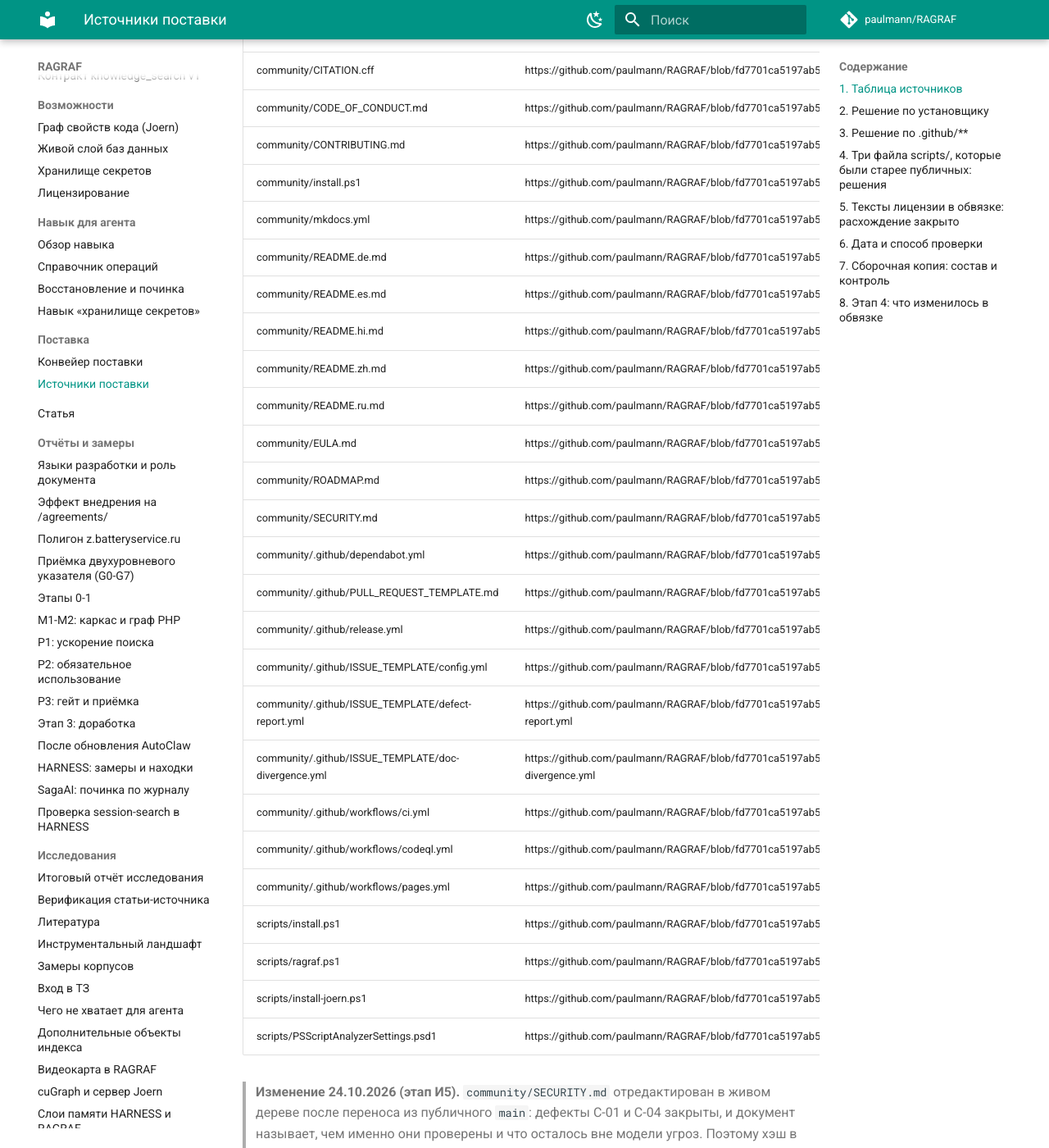
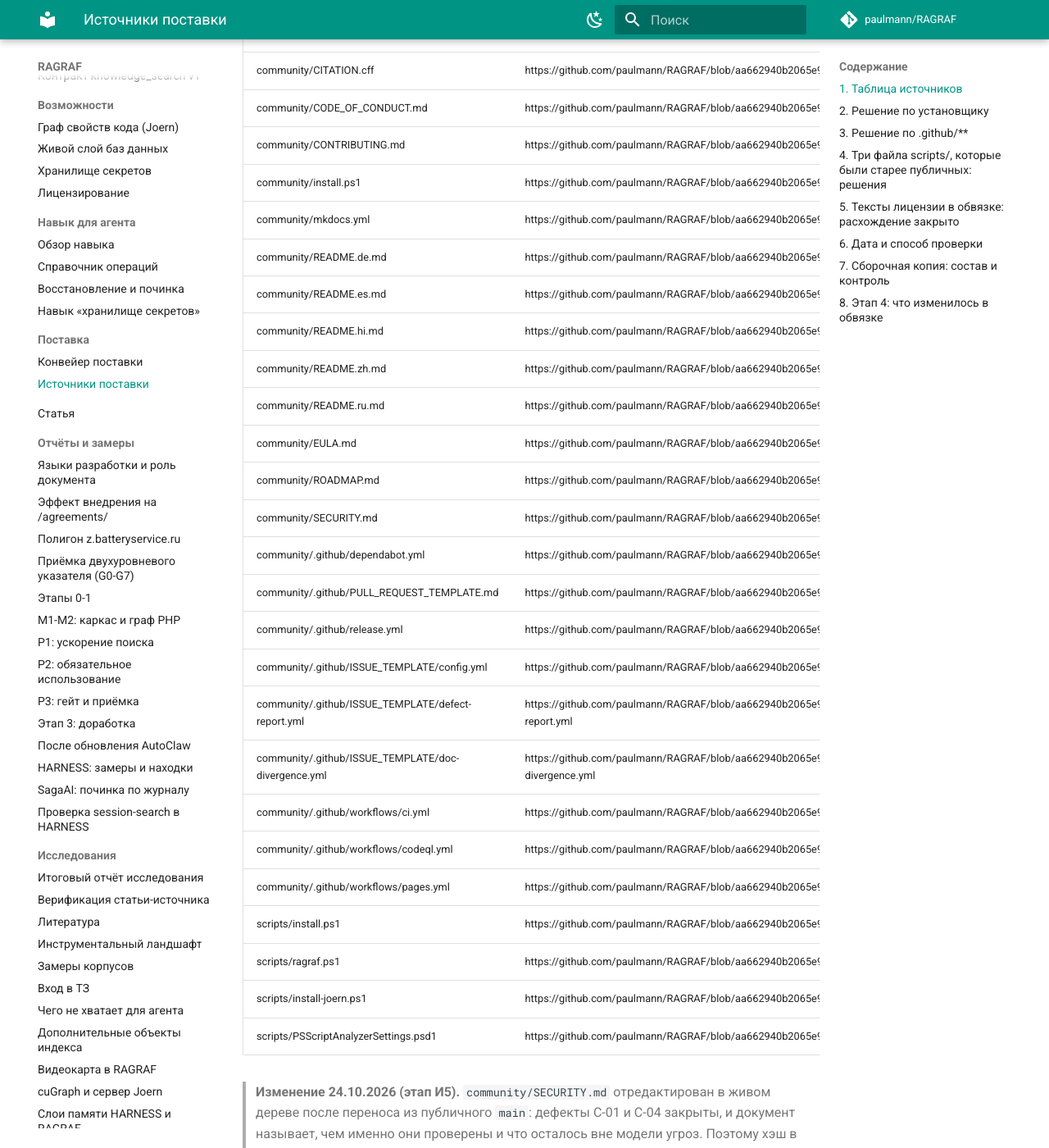
Before and after one commit to paulmann/RAGRAF, an MkDocs documentation site: the page built from docs/03_implementation/RELEASE-SOURCES.md, in a window 1280 px wide and 1400 px high, scrolled down 1111 px. Shown: the whole window at 82% size. Built offline with MkDocs 1.6.1 and Material for MkDocs 9.7.7, drawn with Linux system fonts in a browser that asks for light colours; comment, search, counter and statistics services are not loaded; some of the changed lines change nothing that is shown; some of the changed text lies outside the part shown.

Commit message:
docs: таблица источников сверена на голове aa66294

```diff
--- a/docs/03_implementation/RELEASE-SOURCES.md
+++ b/docs/03_implementation/RELEASE-SOURCES.md
@@ -7,7 +7,7 @@
 в таком состоянии теряла обвязку целиком — и заметить это можно было только
 сверкой, которой до сих пор никто не делал.
 
-**Публичный `main` на момент сверки:** `fd7701ca5197ab55a7ae3b24f11e8e1483118fdd`
+**Публичный `main` на момент сверки:** `aa662940b2065e92ae1e8892f583c6bbee7934e8`
 (2026-10-22 00:55:51 +0300, «docs: add agent installation and usage guide»),
 репозиторий https://github.com/paulmann/RAGRAF, клон в песочнице
 `%TEMP%\ragraf-pub-20261024-175225` (`git clone --depth 50`, затем
@@ -38,33 +38,33 @@
 
 | файл в дереве | источник (URL + коммит) | sha256 в публичном main | sha256 в дереве | совпадает | путь в поставке |
 |---|---|---|---|---|---|
-| community/CHANGELOG.md | https://github.com/paulmann/RAGRAF/blob/fd7701ca5197ab55a7ae3b24f11e8e1483118fdd/CHANGELOG.md | 801a6ade05de5fc19a448d92a82879dc4a7559992a76810d9471362c183e51e9 | 801a6ade05de5fc19a448d92a82879dc4a7559992a76810d9471362c183e51e9 | да | CHANGELOG.md |
-| community/CITATION.cff | https://github.com/paulmann/RAGRAF/blob/fd7701ca5197ab55a7ae3b24f11e8e1483118fdd/CITATION.cff | 66b646fef4e186b062d1854a9337cc2e91ab1d2cddaa8abee2d95df3b0fe0581 | 66b646fef4e186b062d1854a9337cc2e91ab1d2cddaa8abee2d95df3b0fe0581 | да | CITATION.cff |
-| community/CODE_OF_CONDUCT.md | https://github.com/paulmann/RAGRAF/blob/fd7701ca5197ab55a7ae3b24f11e8e1483118fdd/CODE_OF_CONDUCT.md | 34596ad809e62b3c5a0f9cfb3106c971c21b4f145b18c7e70704959d6996b580 | 34596ad809e62b3c5a0f9cfb3106c971c21b4f145b18c7e70704959d6996b580 | да | CODE_OF_CONDUCT.md |
-| community/CONTRIBUTING.md | https://github.com/paulmann/RAGRAF/blob/fd7701ca5197ab55a7ae3b24f11e8e1483118fdd/CONTRIBUTING.md | 4702989e9f57c205f752d6e5977b692316fae0fa4c61c32355d5289e05d98689 | 4702989e9f57c205f752d6e5977b692316fae0fa4c61c32355d5289e05d98689 | да | CONTRIBUTING.md |
-| community/install.ps1 | https://github.com/paulmann/RAGRAF/blob/fd7701ca5197ab55a7ae3b24f11e8e1483118fdd/install.ps1 | 5a55c8d88ba70066e43147d9b772d98352f46ca82a88ef18a2d8ada71509e8e0 | 5a55c8d88ba70066e43147d9b772d98352f46ca82a88ef18a2d8ada71509e8e0 | да | install.ps1 |
-| community/mkdocs.yml | https://github.com/paulmann/RAGRAF/blob/fd7701ca5197ab55a7ae3b24f11e8e1483118fdd/mkdocs.yml | fafbfabe326de2139b7075cc831c358729070a28f0e1b90baa26dbf8bcd4a0e4 | fafbfabe326de2139b7075cc831c358729070a28f0e1b90baa26dbf8bcd4a0e4 | да | mkdocs.yml |
-| community/README.de.md | https://github.com/paulmann/RAGRAF/blob/fd7701ca5197ab55a7ae3b24f11e8e1483118fdd/README.de.md | a43a47f12b3f2c362f5da1e428a9e3cb6701830c9d9254a14bec3fb9cd3b660f | a43a47f12b3f2c362f5da1e428a9e3cb6701830c9d9254a14bec3fb9cd3b660f | да | README.de.md |
-| community/README.es.md | https://github.com/paulmann/RAGRAF/blob/fd7701ca5197ab55a7ae3b24f11e8e1483118fdd/README.es.md | 603d4e7f287ab163475ca8a1d745b07187a4be5e5254e61c1276e68d9a55c007 | 603d4e7f287ab163475ca8a1d745b07187a4be5e5254e61c1276e68d9a55c007 | да | README.es.md |
-| community/README.hi.md | https://github.com/paulmann/RAGRAF/blob/fd7701ca5197ab55a7ae3b24f11e8e1483118fdd/README.hi.md | c8e4bee16f3300f5f9e9b905afa479f18cb30beec54877a7c35aa60869a35cf7 | c8e4bee16f3300f5f9e9b905afa479f18cb30beec54877a7c35aa60869a35cf7 | да | README.hi.md |
-| community/README.zh.md | https://github.com/paulmann/RAGRAF/blob/fd7701ca5197ab55a7ae3b24f11e8e1483118fdd/README.zh.md | f4252d8b8e51a9aa0c1e7c6375de755b39d6d61c35fb7dbe510cc3fdff88b1de | f4252d8b8e51a9aa0c1e7c6375de755b39d6d61c35fb7dbe510cc3fdff88b1de | да | README.zh.md |
-| community/README.ru.md | https://github.com/paulmann/RAGRAF/blob/fd7701ca5197ab55a7ae3b24f11e8e1483118fdd/README.ru.md | 0b54d4d486bab6c2d6838175ac15d416b45c37d69f3a1f488ecef50cc5f8cede | 0b54d4d486bab6c2d6838175ac15d416b45c37d69f3a1f488ecef50cc5f8cede | да | README.ru.md |
-| community/EULA.md | https://github.com/paulmann/RAGRAF/blob/fd7701ca5197ab55a7ae3b24f11e8e1483118fdd/EULA.md | 4c722977b993fb0f22c51e33857648bb91b56a214a3164f29e842a88c2e7e666 | 4c722977b993fb0f22c51e33857648bb91b56a214a3164f29e842a88c2e7e666 | да | EULA.md |
-| community/ROADMAP.md | https://github.com/paulmann/RAGRAF/blob/fd7701ca5197ab55a7ae3b24f11e8e1483118fdd/ROADMAP.md | dae3feb0c20c70ec55cae98740401a02206875e2ebfcc8cded00637ca8ab0cf4 | dae3feb0c20c70ec55cae98740401a02206875e2ebfcc8cded00637ca8ab0cf4 | да | ROADMAP.md |
-| community/SECURITY.md | https://github.com/paulmann/RAGRAF/blob/fd7701ca5197ab55a7ae3b24f11e8e1483118fdd/SECURITY.md | dbc7d9c2bd4d3e2d1481a36d00655633c3b45603d1f6753a26c9357414495700 | dbc7d9c2bd4d3e2d1481a36d00655633c3b45603d1f6753a26c9357414495700 | да | SECURITY.md |
-| community/.github/dependabot.yml | https://github.com/paulmann/RAGRAF/blob/fd7701ca5197ab55a7ae3b24f11e8e1483118fdd/.github/dependabot.yml | 37360b6fa679b5639b08465c684bca8d86c56f9cdf5b1e8c9dd3e1d813f79532 | 37360b6fa679b5639b08465c684bca8d86c56f9cdf5b1e8c9dd3e1d813f79532 | да | .github/dependabot.yml |
-| community/.github/PULL_REQUEST_TEMPLATE.md | https://github.com/paulmann/RAGRAF/blob/fd7701ca5197ab55a7ae3b24f11e8e1483118fdd/.github/PULL_REQUEST_TEMPLATE.md | 30c5a2c60f7d1933b201b326d55ce6955aad46457d3d65503c9b666706ab82b0 | 30c5a2c60f7d1933b201b326d55ce6955aad46457d3d65503c9b666706ab82b0 | да | .github/PULL_REQUEST_TEMPLATE.md |
-| community/.github/release.yml | https://github.com/paulmann/RAGRAF/blob/fd7701ca5197ab55a7ae3b24f11e8e1483118fdd/.github/release.yml | 48c9059c309e7e04177c3e649c02ff3aa5b93b0045a55eff3998004e4356560c | 48c9059c309e7e04177c3e649c02ff3aa5b93b0045a55eff3998004e4356560c | да | .github/release.yml |
-| community/.github/ISSUE_TEMPLATE/config.yml | https://github.com/paulmann/RAGRAF/blob/fd7701ca5197ab55a7ae3b24f11e8e1483118fdd/.github/ISSUE_TEMPLATE/config.yml | 0bc9435ed1245c47bbde5fc751fb937c75b554553be3010da264be10d2c89654 | 0bc9435ed1245c47bbde5fc751fb937c75b554553be3010da264be10d2c89654 | да | .github/ISSUE_TEMPLATE/config.yml |
-| community/.github/ISSUE_TEMPLATE/defect-report.yml | https://github.com/paulmann/RAGRAF/blob/fd7701ca5197ab55a7ae3b24f11e8e1483118fdd/.github/ISSUE_TEMPLATE/defect-report.yml | abab94c9ded87699c6046f527486ff84c0abb6d1df8c7f3447baeb25f58fc2a6 | abab94c9ded87699c6046f527486ff84c0abb6d1df8c7f3447baeb25f58fc2a6 | да | .github/ISSUE_TEMPLATE/defect-report.yml |
-| community/.github/ISSUE_TEMPLATE/doc-divergence.yml | https://github.com/paulmann/RAGRAF/blob/fd7701ca5197ab55a7ae3b24f11e8e1483118fdd/.github/ISSUE_TEMPLATE/doc-divergence.yml | 743c9e238dcaaa3eb10f4739a53f7ec7cab43d81ff3c1d93adfab768adcf3aff | 743c9e238dcaaa3eb10f4739a53f7ec7cab43d81ff3c1d93adfab768adcf3aff | да | .github/ISSUE_TEMPLATE/doc-divergence.yml |
-| community/.github/workflows/ci.yml | https://github.com/paulmann/RAGRAF/blob/fd7701ca5197ab55a7ae3b24f11e8e1483118fdd/.github/workflows/ci.yml | ea6d8ae5a2007164ca196a0e1b6fc7e71976c9a354ebe55efc50f32d7e6b3a99 | ea6d8ae5a2007164ca196a0e1b6fc7e71976c9a354ebe55efc50f32d7e6b3a99 | да | .github/workflows/ci.yml |
-| community/.github/workflows/codeql.yml | https://github.com/paulmann/RAGRAF/blob/fd7701ca5197ab55a7ae3b24f11e8e1483118fdd/.github/workflows/codeql.yml | 5c09bbc2cec2fe16c338d4527100b92b63badfc6dbf3dea34b2652d5a0726bfb | 5c09bbc2cec2fe16c338d4527100b92b63badfc6dbf3dea34b2652d5a0726bfb | да | .github/workflows/codeql.yml |
-| community/.github/workflows/pages.yml | https://github.com/paulmann/RAGRAF/blob/fd7701ca5197ab55a7ae3b24f11e8e1483118fdd/.github/workflows/pages.yml | 4735800e7da31eb2b1ef550ccff883867e072118f8edb164b8ddbddd65abeb38 | 4735800e7da31eb2b1ef550ccff883867e072118f8edb164b8ddbddd65abeb38 | да | .github/workflows/pages.yml |
-| scripts/install.ps1 | https://github.com/paulmann/RAGRAF/blob/fd7701ca5197ab55a7ae3b24f11e8e1483118fdd/scripts/install.ps1 | f6cee5d8bb7f98039c297b578cc86c15fb439e14ed2206289d63382031be5996 | f6cee5d8bb7f98039c297b578cc86c15fb439e14ed2206289d63382031be5996 | да | scripts/install.ps1 |
-| scripts/ragraf.ps1 | https://github.com/paulmann/RAGRAF/blob/fd7701ca5197ab55a7ae3b24f11e8e1483118fdd/scripts/ragraf.ps1 | f7dbe0bb262b92456945a7863e6263bce3b4678f1cb04ae5f9e81c6a05488813 | f7dbe0bb262b92456945a7863e6263bce3b4678f1cb04ae5f9e81c6a05488813 | да | scripts/ragraf.ps1 |
-| scripts/install-joern.ps1 | https://github.com/paulmann/RAGRAF/blob/fd7701ca5197ab55a7ae3b24f11e8e1483118fdd/scripts/install-joern.ps1 | c3ebcf0e2c344b95e1fc1d9c3f60937ac87fe6fac7d76351683c8b8faf4f8a27 | c3ebcf0e2c344b95e1fc1d9c3f60937ac87fe6fac7d76351683c8b8faf4f8a27 | да | scripts/install-joern.ps1 |
-| scripts/PSScriptAnalyzerSettings.psd1 | https://github.com/paulmann/RAGRAF/blob/fd7701ca5197ab55a7ae3b24f11e8e1483118fdd/scripts/PSScriptAnalyzerSettings.psd1 | dd5fbe1cb5be2fa1bc9ca6f9fc5b45b3b1ec40cecb452ae5b2d938c6c9473657 | dd5fbe1cb5be2fa1bc9ca6f9fc5b45b3b1ec40cecb452ae5b2d938c6c9473657 | да | scripts/PSScriptAnalyzerSettings.psd1 |
+| community/CHANGELOG.md | https://github.com/paulmann/RAGRAF/blob/aa662940b2065e92ae1e8892f583c6bbee7934e8/CHANGELOG.md | 801a6ade05de5fc19a448d92a82879dc4a7559992a76810d9471362c183e51e9 | 801a6ade05de5fc19a448d92a82879dc4a7559992a76810d9471362c183e51e9 | да | CHANGELOG.md |
+| community/CITATION.cff | https://github.com/paulmann/RAGRAF/blob/aa662940b2065e92ae1e8892f583c6bbee7934e8/CITATION.cff | 66b646fef4e186b062d1854a9337cc2e91ab1d2cddaa8abee2d95df3b0fe0581 | 66b646fef4e186b062d1854a9337cc2e91ab1d2cddaa8abee2d95df3b0fe0581 | да | CITATION.cff |
+| community/CODE_OF_CONDUCT.md | https://github.com/paulmann/RAGRAF/blob/aa662940b2065e92ae1e8892f583c6bbee7934e8/CODE_OF_CONDUCT.md | 34596ad809e62b3c5a0f9cfb3106c971c21b4f145b18c7e70704959d6996b580 | 34596ad809e62b3c5a0f9cfb3106c971c21b4f145b18c7e70704959d6996b580 | да | CODE_OF_CONDUCT.md |
+| community/CONTRIBUTING.md | https://github.com/paulmann/RAGRAF/blob/aa662940b2065e92ae1e8892f583c6bbee7934e8/CONTRIBUTING.md | 4702989e9f57c205f752d6e5977b692316fae0fa4c61c32355d5289e05d98689 | 4702989e9f57c205f752d6e5977b692316fae0fa4c61c32355d5289e05d98689 | да | CONTRIBUTING.md |
+| community/install.ps1 | https://github.com/paulmann/RAGRAF/blob/aa662940b2065e92ae1e8892f583c6bbee7934e8/install.ps1 | 5a55c8d88ba70066e43147d9b772d98352f46ca82a88ef18a2d8ada71509e8e0 | 5a55c8d88ba70066e43147d9b772d98352f46ca82a88ef18a2d8ada71509e8e0 | да | install.ps1 |
+| community/mkdocs.yml | https://github.com/paulmann/RAGRAF/blob/aa662940b2065e92ae1e8892f583c6bbee7934e8/mkdocs.yml | fafbfabe326de2139b7075cc831c358729070a28f0e1b90baa26dbf8bcd4a0e4 | fafbfabe326de2139b7075cc831c358729070a28f0e1b90baa26dbf8bcd4a0e4 | да | mkdocs.yml |
+| community/README.de.md | https://github.com/paulmann/RAGRAF/blob/aa662940b2065e92ae1e8892f583c6bbee7934e8/README.de.md | a43a47f12b3f2c362f5da1e428a9e3cb6701830c9d9254a14bec3fb9cd3b660f | a43a47f12b3f2c362f5da1e428a9e3cb6701830c9d9254a14bec3fb9cd3b660f | да | README.de.md |
+| community/README.es.md | https://github.com/paulmann/RAGRAF/blob/aa662940b2065e92ae1e8892f583c6bbee7934e8/README.es.md | 603d4e7f287ab163475ca8a1d745b07187a4be5e5254e61c1276e68d9a55c007 | 603d4e7f287ab163475ca8a1d745b07187a4be5e5254e61c1276e68d9a55c007 | да | README.es.md |
+| community/README.hi.md | https://github.com/paulmann/RAGRAF/blob/aa662940b2065e92ae1e8892f583c6bbee7934e8/README.hi.md | c8e4bee16f3300f5f9e9b905afa479f18cb30beec54877a7c35aa60869a35cf7 | c8e4bee16f3300f5f9e9b905afa479f18cb30beec54877a7c35aa60869a35cf7 | да | README.hi.md |
+| community/README.zh.md | https://github.com/paulmann/RAGRAF/blob/aa662940b2065e92ae1e8892f583c6bbee7934e8/README.zh.md | f4252d8b8e51a9aa0c1e7c6375de755b39d6d61c35fb7dbe510cc3fdff88b1de | f4252d8b8e51a9aa0c1e7c6375de755b39d6d61c35fb7dbe510cc3fdff88b1de | да | README.zh.md |
+| community/README.ru.md | https://github.com/paulmann/RAGRAF/blob/aa662940b2065e92ae1e8892f583c6bbee7934e8/README.ru.md | 0b54d4d486bab6c2d6838175ac15d416b45c37d69f3a1f488ecef50cc5f8cede | 0b54d4d486bab6c2d6838175ac15d416b45c37d69f3a1f488ecef50cc5f8cede | да | README.ru.md |
+| community/EULA.md | https://github.com/paulmann/RAGRAF/blob/aa662940b2065e92ae1e8892f583c6bbee7934e8/EULA.md | 4c722977b993fb0f22c51e33857648bb91b56a214a3164f29e842a88c2e7e666 | 4c722977b993fb0f22c51e33857648bb91b56a214a3164f29e842a88c2e7e666 | да | EULA.md |
+| community/ROADMAP.md | https://github.com/paulmann/RAGRAF/blob/aa662940b2065e92ae1e8892f583c6bbee7934e8/ROADMAP.md | dae3feb0c20c70ec55cae98740401a02206875e2ebfcc8cded00637ca8ab0cf4 | dae3feb0c20c70ec55cae98740401a02206875e2ebfcc8cded00637ca8ab0cf4 | да | ROADMAP.md |
+| community/SECURITY.md | https://github.com/paulmann/RAGRAF/blob/aa662940b2065e92ae1e8892f583c6bbee7934e8/SECURITY.md | dbc7d9c2bd4d3e2d1481a36d00655633c3b45603d1f6753a26c9357414495700 | dbc7d9c2bd4d3e2d1481a36d00655633c3b45603d1f6753a26c9357414495700 | да | SECURITY.md |
+| community/.github/dependabot.yml | https://github.com/paulmann/RAGRAF/blob/aa662940b2065e92ae1e8892f583c6bbee7934e8/.github/dependabot.yml | 37360b6fa679b5639b08465c684bca8d86c56f9cdf5b1e8c9dd3e1d813f79532 | 37360b6fa679b5639b08465c684bca8d86c56f9cdf5b1e8c9dd3e1d813f79532 | да | .github/dependabot.yml |
+| community/.github/PULL_REQUEST_TEMPLATE.md | https://github.com/paulmann/RAGRAF/blob/aa662940b2065e92ae1e8892f583c6bbee7934e8/.github/PULL_REQUEST_TEMPLATE.md | 30c5a2c60f7d1933b201b326d55ce6955aad46457d3d65503c9b666706ab82b0 | 30c5a2c60f7d1933b201b326d55ce6955aad46457d3d65503c9b666706ab82b0 | да | .github/PULL_REQUEST_TEMPLATE.md |
+| community/.github/release.yml | https://github.com/paulmann/RAGRAF/blob/aa662940b2065e92ae1e8892f583c6bbee7934e8/.github/release.yml | 48c9059c309e7e04177c3e649c02ff3aa5b93b0045a55eff3998004e4356560c | 48c9059c309e7e04177c3e649c02ff3aa5b93b0045a55eff3998004e4356560c | да | .github/release.yml |
+| community/.github/ISSUE_TEMPLATE/config.yml | https://github.com/paulmann/RAGRAF/blob/aa662940b2065e92ae1e8892f583c6bbee7934e8/.github/ISSUE_TEMPLATE/config.yml | 0bc9435ed1245c47bbde5fc751fb937c75b554553be3010da264be10d2c89654 | 0bc9435ed1245c47bbde5fc751fb937c75b554553be3010da264be10d2c89654 | да | .github/ISSUE_TEMPLATE/config.yml |
+| community/.github/ISSUE_TEMPLATE/defect-report.yml | https://github.com/paulmann/RAGRAF/blob/aa662940b2065e92ae1e8892f583c6bbee7934e8/.github/ISSUE_TEMPLATE/defect-report.yml | abab94c9ded87699c6046f527486ff84c0abb6d1df8c7f3447baeb25f58fc2a6 | abab94c9ded87699c6046f527486ff84c0abb6d1df8c7f3447baeb25f58fc2a6 | да | .github/ISSUE_TEMPLATE/defect-report.yml |
+| community/.github/ISSUE_TEMPLATE/doc-divergence.yml | https://github.com/paulmann/RAGRAF/blob/aa662940b2065e92ae1e8892f583c6bbee7934e8/.github/ISSUE_TEMPLATE/doc-divergence.yml | 743c9e238dcaaa3eb10f4739a53f7ec7cab43d81ff3c1d93adfab768adcf3aff | 743c9e238dcaaa3eb10f4739a53f7ec7cab43d81ff3c1d93adfab768adcf3aff | да | .github/ISSUE_TEMPLATE/doc-divergence.yml |
+| community/.github/workflows/ci.yml | https://github.com/paulmann/RAGRAF/blob/aa662940b2065e92ae1e8892f583c6bbee7934e8/.github/workflows/ci.yml | ea6d8ae5a2007164ca196a0e1b6fc7e71976c9a354ebe55efc50f32d7e6b3a99 | ea6d8ae5a2007164ca196a0e1b6fc7e71976c9a354ebe55efc50f32d7e6b3a99 | да | .github/workflows/ci.yml |
+| community/.github/workflows/codeql.yml | https://github.com/paulmann/RAGRAF/blob/aa662940b2065e92ae1e8892f583c6bbee7934e8/.github/workflows/codeql.yml | 5c09bbc2cec2fe16c338d4527100b92b63badfc6dbf3dea34b2652d5a0726bfb | 5c09bbc2cec2fe16c338d4527100b92b63badfc6dbf3dea34b2652d5a0726bfb | да | .github/workflows/codeql.yml |
+| community/.github/workflows/pages.yml | https://github.com/paulmann/RAGRAF/blob/aa662940b2065e92ae1e8892f583c6bbee7934e8/.github/workflows/pages.yml | 4735800e7da31eb2b1ef550ccff883867e072118f8edb164b8ddbddd65abeb38 | 4735800e7da31eb2b1ef550ccff883867e072118f8edb164b8ddbddd65abeb38 | да | .github/workflows/pages.yml |
+| scripts/install.ps1 | https://github.com/paulmann/RAGRAF/blob/aa662940b2065e92ae1e8892f583c6bbee7934e8/scripts/install.ps1 | f6cee5d8bb7f98039c297b578cc86c15fb439e14ed2206289d63382031be5996 | f6cee5d8bb7f98039c297b578cc86c15fb439e14ed2206289d63382031be5996 | да | scripts/install.ps1 |
+| scripts/ragraf.ps1 | https://github.com/paulmann/RAGRAF/blob/aa662940b2065e92ae1e8892f583c6bbee7934e8/scripts/ragraf.ps1 | f7dbe0bb262b92456945a7863e6263bce3b4678f1cb04ae5f9e81c6a05488813 | f7dbe0bb262b92456945a7863e6263bce3b4678f1cb04ae5f9e81c6a05488813 | да | scripts/ragraf.ps1 |
+| scripts/install-joern.ps1 | https://github.com/paulmann/RAGRAF/blob/aa662940b2065e92ae1e8892f583c6bbee7934e8/scripts/install-joern.ps1 | c3ebcf0e2c344b95e1fc1d9c3f60937ac87fe6fac7d76351683c8b8faf4f8a27 | c3ebcf0e2c344b95e1fc1d9c3f60937ac87fe6fac7d76351683c8b8faf4f8a27 | да | scripts/install-joern.ps1 |
+| scripts/PSScriptAnalyzerSettings.psd1 | https://github.com/paulmann/RAGRAF/blob/aa662940b2065e92ae1e8892f583c6bbee7934e8/scripts/PSScriptAnalyzerSettings.psd1 | dd5fbe1cb5be2fa1bc9ca6f9fc5b45b3b1ec40cecb452ae5b2d938c6c9473657 | dd5fbe1cb5be2fa1bc9ca6f9fc5b45b3b1ec40cecb452ae5b2d938c6c9473657 | да | scripts/PSScriptAnalyzerSettings.psd1 |
 
 > **Изменение 24.10.2026 (этап И5).** `community/SECURITY.md` отредактирован в
 > живом дереве после переноса из публичного `main`: дефекты C-01 и C-04 закрыты,
```
Also changed, not shown: 1 other file.
